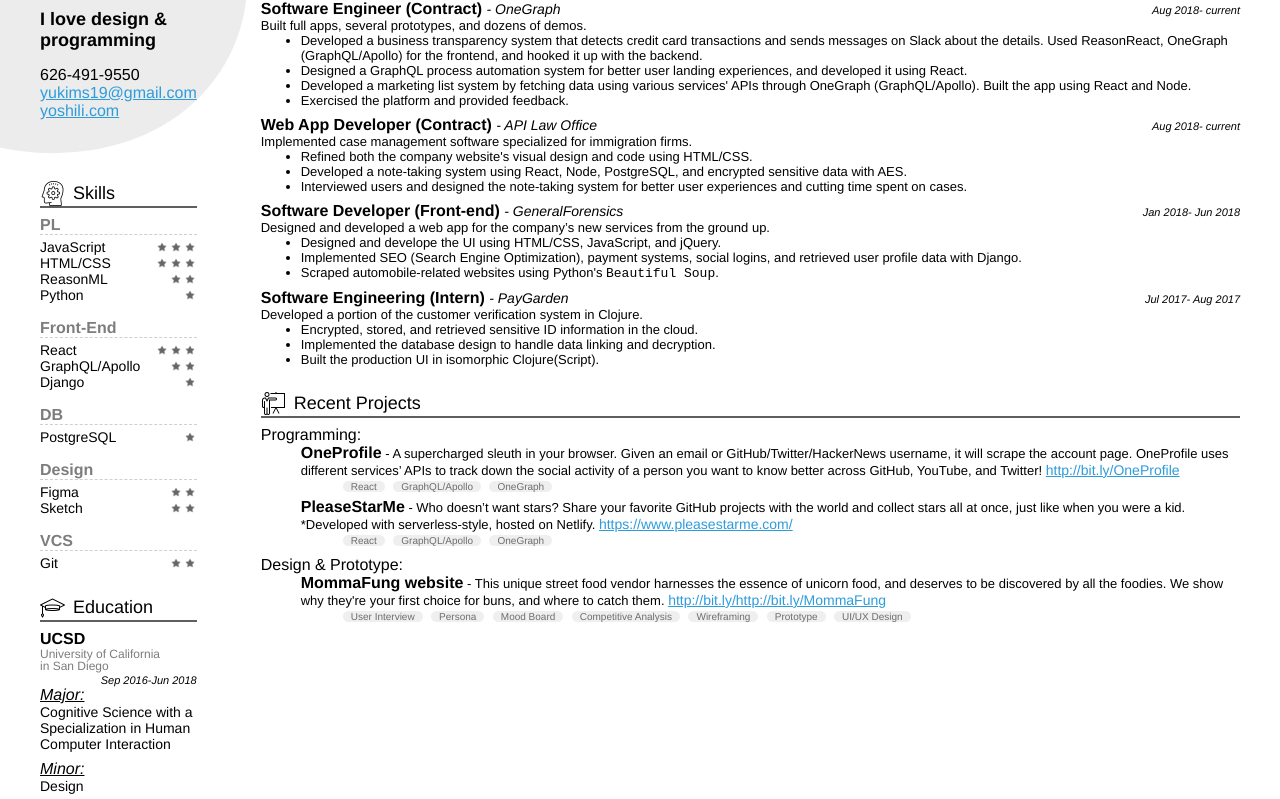
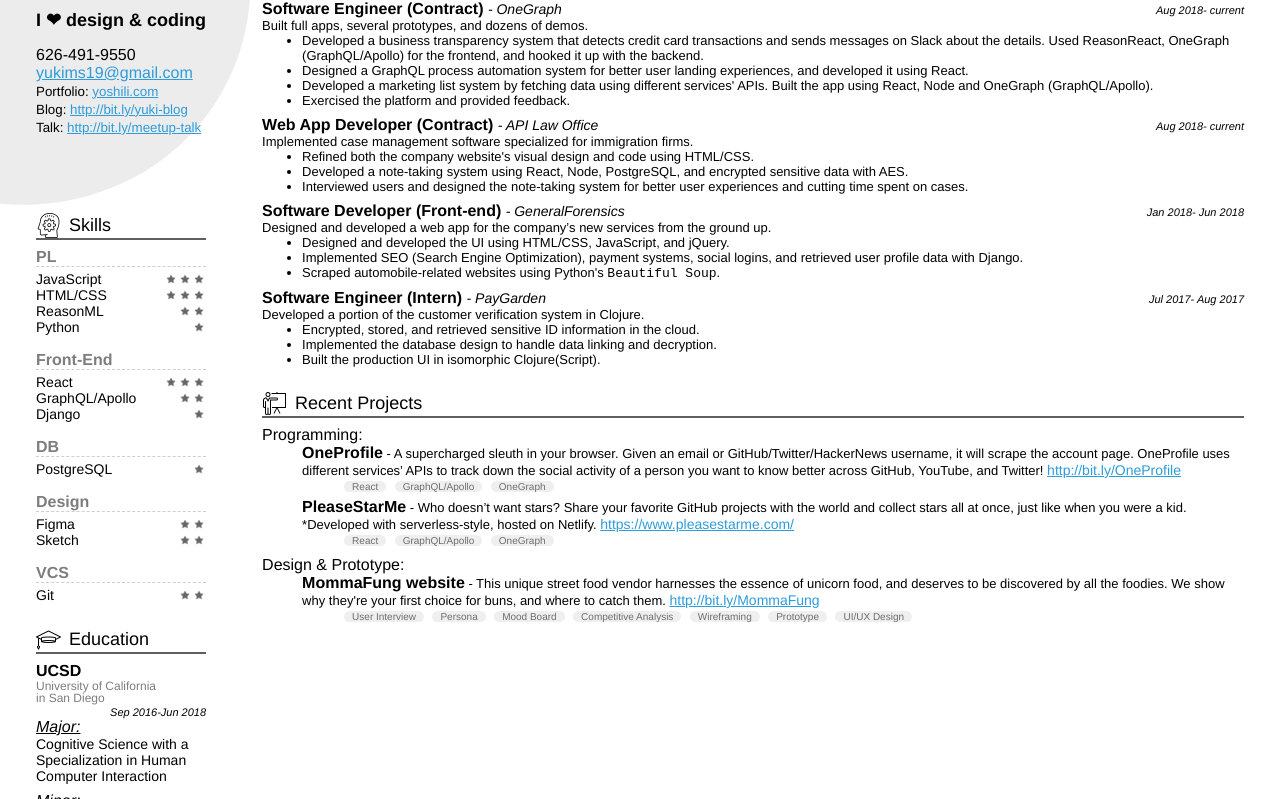
Before and after one commit to yukims19/resume, a plain HTML site: page index.html in a window 1280 px wide. Shown: the part 51-850 px from the top of the page. Drawn offline with Linux system fonts and the light colour scheme.

Commit message:
Add links

```diff
--- a/index.html
+++ b/index.html
@@ -10,11 +10,13 @@
             <section class="intro">
               <div class="circle"></div>
               <h1>Youxi Li</h1>
-              <h2>I love design & programming</h2>
+              <h2>I &#10084 design & coding</h2>
               <div class="contact">
                 <p>626-491-9550</p>
                 <a href="mailto:yukims19@gmail.com">yukims19@gmail.com</a>
-                <a href="https://www.yoshili.com" target="_blank">yoshili.com</a>
+                <p><small>Portfolio: <a href="https://www.yoshili.com" target="_blank">yoshili.com</a></small></p>
+                <p><small>Blog: <a href="https://medium.com/@yukims19" target="_blank">http://bit.ly/yuki-blog</a></small></p>
+                <p><small>Talk: <a href="http://bit.ly/meetup-talk" target="_blank">http://bit.ly/meetup-talk</a></small></p>
               </div>
             </section>
             <section class="skills">
@@ -147,7 +149,7 @@
                   <ul>
                     <li>Developed a business transparency system that detects credit card transactions and sends messages on Slack about the details. Used ReasonReact, OneGraph (GraphQL/Apollo) for the frontend, and hooked it up with the backend. </li>
                     <li>Designed a GraphQL process automation system for better user landing experiences, and developed it using React.</li>
-                    <li>Developed a marketing list system by fetching data using various services' APIs through OneGraph (GraphQL/Apollo). Built the app using React and Node.
+                    <li>Developed a marketing list system by fetching data using different services' APIs. Built the app using React, Node and OneGraph (GraphQL/Apollo).
                     </li>
                     <li>Exercised the platform and provided feedback.</li>
                   </ul>
@@ -189,7 +191,7 @@
                 <div class="work-detail">
                   <p>Designed and developed a web app for the company’s new services from the ground up.</p>
                   <ul>
-                    <li>Designed and develope the UI using HTML/CSS, JavaScript, and jQuery.</li>
+                    <li>Designed and developed the UI using HTML/CSS, JavaScript, and jQuery.</li>
                     <li>Implemented SEO (Search Engine Optimization), payment systems, social logins, and retrieved user profile data with Django.</li>
                     <li>Scraped automobile-related websites using Python's <code>Beautiful Soup</code>.</li>
                   </ul>
@@ -205,7 +207,7 @@
               </div>
               <div class="work-wrapper">
                 <p class="dates">Jul 2017- Aug 2017</p>
-                <h4>Software Engineering (Intern) <small class="company"> - PayGarden</p></small></h4>
+                <h4>Software Engineer (Intern) <small class="company"> - PayGarden</p></small></h4>
                 <div class="work-detail">
                   <p>Developed a portion of the customer verification system in <!--a href="https://en.wikipedia.org/wiki/Clojure#Examples">Clojure</a--> Clojure.</p>
                   <ul>
@@ -273,7 +275,7 @@
                     </ul>
                   </li>-->
                   <li>
-                    <p><strong>MommaFung website</strong> - This unique street food vendor harnesses the essence of unicorn food, and deserves to be discovered by all the foodies. We show why they're your first choice for buns, and where to catch them. <a href="http://bit.ly/MommaFung" target="_blank">http://bit.ly/http://bit.ly/MommaFung</a></p>
+                    <p><strong>MommaFung website</strong> - This unique street food vendor harnesses the essence of unicorn food, and deserves to be discovered by all the foodies. We show why they're your first choice for buns, and where to catch them. <a href="http://bit.ly/MommaFung" target="_blank">http://bit.ly/MommaFung</a></p>
                     <ul class="tag-list">
                       <li>User Interview</li>
                       <li>Persona</li>
--- a/style.css
+++ b/style.css
@@ -72,12 +72,11 @@
 
 .left-section {
   width: 260px;
-  padding: 0px 32px;
-  font-family: ;
+  padding: 0px 28px;
 }
 
 .right-section {
-  padding: 0px 32px;
+  padding: 0px 28px;
   margin-top: 8px;
   /*  display: flex;
   flex-direction: column;
@@ -86,12 +85,13 @@
 }
 
 .intro {
-  height: 200px;
+  height: 232px;
 }
+
 
 .intro .circle {
   width: 490px;
-  height: 400px;
+  height: 460px;
   border-radius: 50%;
   position: absolute;
   z-index: -1;
@@ -108,7 +108,12 @@
 }
 
 .intro h2 {
-  font-size: 18px;
+    font-size: 18px;
+    white-space: nowrap;
+}
+
+.intro p{
+    white-space: nowrap;
 }
 
 .intro .contact p {
```
